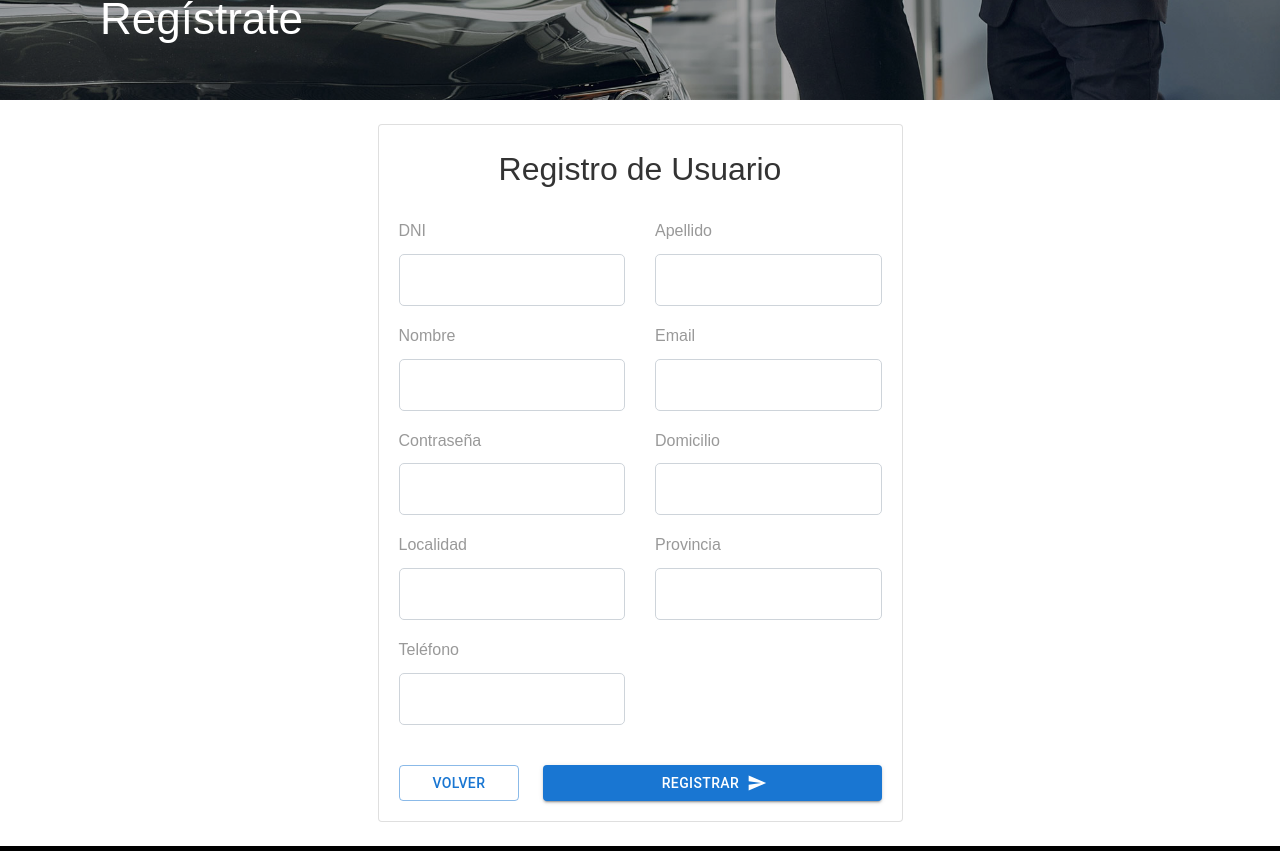
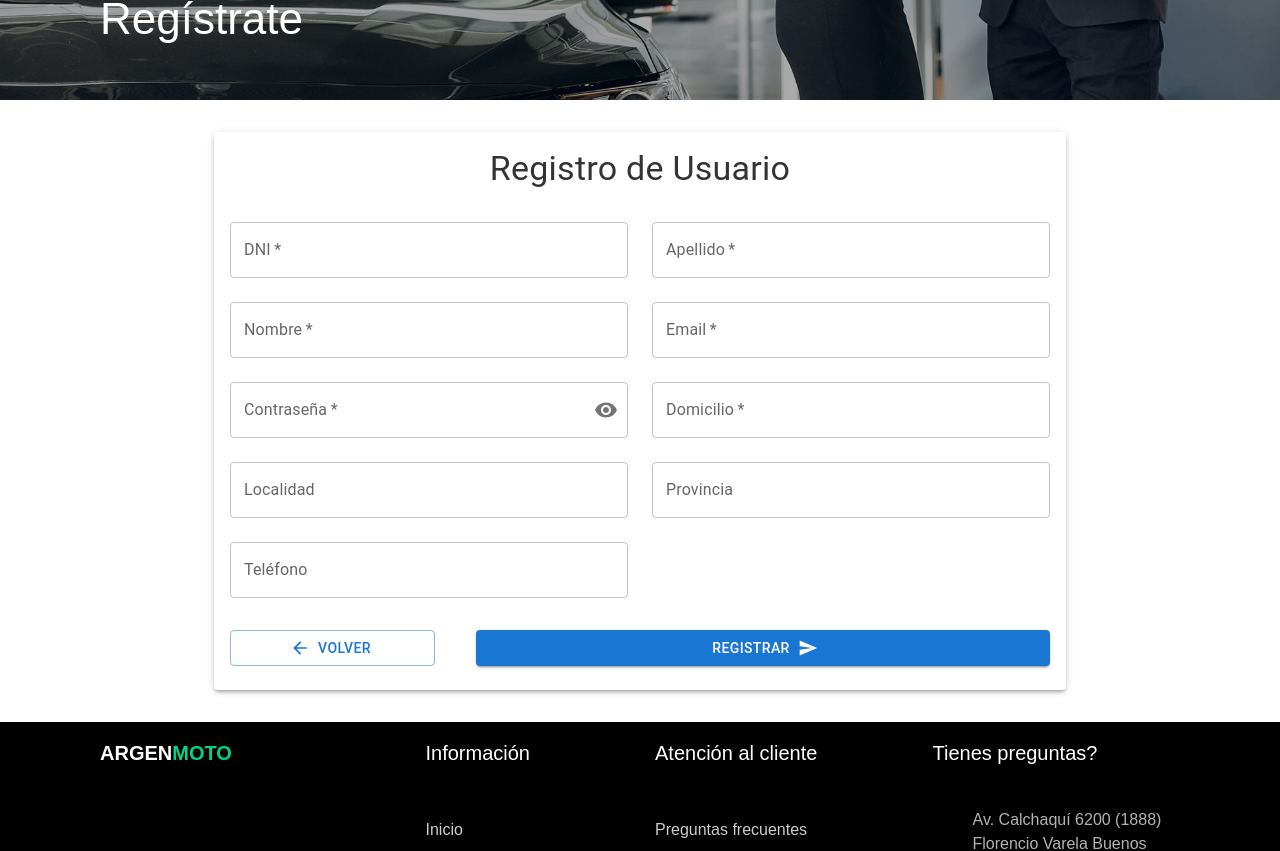
Before and after one commit to r1ky131115/Site-ArgenMoto, a React (Create React App) app: page /register in a window 1280 px wide. Shown: the part 500-1351 px from the top of the page. Built offline with nearby package versions, Linux system fonts and the light colour scheme.

Commit message:
Se mejora componente de registro.

```diff
--- a/package.json
+++ b/package.json
@@ -17,6 +17,7 @@
     "axios": "^1.7.7",
     "date-fns": "^2.29.2",
     "dayjs": "^1.11.13",
+    "formik": "^2.4.6",
     "lucide-react": "^0.454.0",
     "react": "^18.3.1",
     "react-dom": "^18.3.1",
@@ -24,7 +25,8 @@
     "react-router-dom": "^6.27.0",
     "react-scripts": "^5.0.1",
     "typescript": "^4.9.5",
-    "web-vitals": "^2.1.4"
+    "web-vitals": "^2.1.4",
+    "yup": "^1.4.0"
   },
   "scripts": {
     "start": "react-scripts start",
--- a/src/components/RegisterForm/RegisterForm.tsx
+++ b/src/components/RegisterForm/RegisterForm.tsx
@@ -1,53 +1,112 @@
 import React, { useState } from 'react';
 import { useNavigate } from 'react-router-dom';
 import { createUser } from '../../services/UserAPI';
+import { useFormik } from 'formik';
+import * as Yup from 'yup';
 import SuccessModal from '../Modal/Success/SuccessModal';
-import Button from '@mui/material/Button';
-import SendIcon from '@mui/icons-material/Send';
-import { Alert } from '@mui/material';
+import {
+  Box,
+  Button,
+  Card,
+  CardContent,
+  Container,
+  Grid,
+  TextField,
+  Typography,
+  Alert,
+  CircularProgress,
+  IconButton,
+  InputAdornment,
+} from '@mui/material';
+import {
+  Send as SendIcon,
+  ArrowBack as ArrowBackIcon,
+  Visibility as VisibilityIcon,
+  VisibilityOff as VisibilityOffIcon,
+} from '@mui/icons-material';
+
+interface UserData {
+  numeroDocumento: string;
+  apellido: string;
+  nombre: string;
+  domicilio: string;
+  localidad: string;
+  provincia: string;
+  telefono: string;
+  email: string;
+  passwordHash: string;
+}
+
+// Definimos los campos requeridos
+const requiredFields = [
+  'numeroDocumento',
+  'apellido',
+  'nombre',
+  'email',
+  'passwordHash',
+  'domicilio'
+];
+
+const validationSchema = Yup.object({
+  numeroDocumento: Yup.string()
+    .matches(/^\d{7,8}$/, 'DNI debe tener 7 u 8 dígitos')
+    .required('DNI es requerido'),
+  apellido: Yup.string()
+    .min(2, 'Apellido debe tener al menos 2 caracteres')
+    .matches(/^[a-zA-ZñÑáéíóúÁÉÍÓÚ\s]+$/, 'Apellido solo puede contener letras')
+    .required('Apellido es requerido'),
+  nombre: Yup.string()
+    .min(2, 'Nombre debe tener al menos 2 caracteres')
+    .matches(/^[a-zA-ZñÑáéíóúÁÉÍÓÚ\s]+$/, 'Nombre solo puede contener letras')
+    .required('Nombre es requerido'),
+  email: Yup.string()
+    .email('Email inválido')
+    .required('Email es requerido'),
+  passwordHash: Yup.string()
+    .min(8, 'La contraseña debe tener al menos 8 caracteres')
+    .matches(/[0-9]/, 'La contraseña debe contener al menos un número')
+    .matches(/[A-Z]/, 'La contraseña debe contener al menos una letra mayúscula')
+    .matches(/[a-z]/, 'La contraseña debe contener al menos una letra minúscula')
+    .matches(/[^A-Za-z0-9]/, 'La contraseña debe contener al menos un carácter especial')
+    .required('Contraseña es requerida'),
+  domicilio: Yup.string()
+    .min(5, 'Domicilio debe tener al menos 5 caracteres')
+    .required('Domicilio es requerido'),
+  localidad: Yup.string(),
+  provincia: Yup.string(),
+  telefono: Yup.string()
+    .matches(/^\+?[0-9]{10,}$/, 'Teléfono inválido'),
+});
 
 const RegisterForm: React.FC = () => {
   const navigate = useNavigate();
-  const [dni, setDni] = useState('');
-  const [lastName, setLastName] = useState('');
-  const [firstName, setFirstName] = useState('');
-  const [address, setAddress] = useState('');
-  const [city, setCity] = useState('');
-  const [province, setProvince] = useState('');
-  const [phone, setPhone] = useState('');
-  const [email, setEmail] = useState('');
-  const [password, setPassword] = useState('');
+  const [showPassword, setShowPassword] = useState(false);
   const [error, setError] = useState<string | null>(null);
-  const [loading, setLoading] = useState(false);
   const [showSuccessModal, setShowSuccessModal] = useState(false);
 
-  const handleSubmit = async (e: React.FormEvent) => {
-    e.preventDefault();
+  const formik = useFormik({
+    initialValues: {
+      numeroDocumento: '',
+      apellido: '',
+      nombre: '',
+      domicilio: '',
+      localidad: '',
+      provincia: '',
+      telefono: '',
+      email: '',
+      passwordHash: '',
+    },
+    validationSchema: validationSchema,
+    onSubmit: async (values) => {
       setError(null);
-    setLoading(true);
-
       try {
-      const userData = {
-        numeroDocumento: dni,
-        apellido: lastName,
-        nombre: firstName,
-        domicilio: address,
-        localidad: city,
-        provincia: province,
-        telefono: phone,
-        email: email,
-        passwordHash: password
-      };
-
-      await createUser(userData);
+        await createUser(values);
         setShowSuccessModal(true);
       } catch (error: any) {
-      setError(error.message);
-    } finally {
-      setLoading(false);
+        setError(error.message || 'Ha ocurrido un error durante el registro');
       }
-
-  };
+    },
+  });
 
   const handleModalClose = () => {
     setShowSuccessModal(false);
@@ -55,130 +114,102 @@ const RegisterForm: React.FC = () => {
     window.scrollTo(0, 0);
   };
 
+  const togglePasswordVisibility = () => {
+    setShowPassword(!showPassword);
+  };
+
+  const formFields = [
+    { id: 'numeroDocumento', label: 'DNI', type: 'text' },
+    { id: 'apellido', label: 'Apellido', type: 'text' },
+    { id: 'nombre', label: 'Nombre', type: 'text' },
+    { id: 'email', label: 'Email', type: 'email' },
+    {
+      id: 'passwordHash',
+      label: 'Contraseña',
+      type: showPassword ? 'text' : 'password',
+      endAdornment: (
+        <InputAdornment position="end">
+          <IconButton
+            aria-label="toggle password visibility"
+            onClick={togglePasswordVisibility}
+            edge="end"
+          >
+            {showPassword ? <VisibilityOffIcon /> : <VisibilityIcon />}
+          </IconButton>
+        </InputAdornment>
+      )
+    },
+    { id: 'domicilio', label: 'Domicilio', type: 'text' },
+    { id: 'localidad', label: 'Localidad', type: 'text' },
+    { id: 'provincia', label: 'Provincia', type: 'text' },
+    { id: 'telefono', label: 'Teléfono', type: 'tel' },
+  ];
+
   return (
-    <>
-      <form className="register-form container mt-4 mb-4" onSubmit={handleSubmit}>
-        <div className="row justify-content-center">
-          <div className="col-md-8 col-lg-6">
-            <div className="card">
-              <div className="card-body">
-                <h2 className="card-title text-center mb-4">Registro de Usuario</h2>
+    <Container maxWidth="md" sx={{ py: 4 }}>
+      <Box component="form" onSubmit={formik.handleSubmit} noValidate>
+        <Card elevation={3}>
+          <CardContent>
+            <Typography
+              variant="h4"
+              component="h1"
+              gutterBottom
+              align="center"
+              sx={{ mb: 4 }}
+            >
+              Registro de Usuario
+            </Typography>
 
-                <div className="form-container row">
-                  <div className="col-md-6 mb-3">
-                    <label htmlFor="dni" className="form-label">DNI</label>
-                    <input
-                      type="text"
-                      className="form-control"
-                      id="dni"
-                      value={dni}
-                      onChange={(e) => setDni(e.target.value)}
-                      required
+            <Grid container spacing={3}>
+              {formFields.map((field) => (
+                <Grid item xs={12} sm={6} key={field.id}>
+                  <TextField
+                    id={field.id}
+                    name={field.id}
+                    label={field.label}
+                    type={field.type}
+                    fullWidth
+                    variant="outlined"
+                    value={formik.values[field.id as keyof UserData]}
+                    onChange={formik.handleChange}
+                    onBlur={formik.handleBlur}
+                    error={
+                      formik.touched[field.id as keyof UserData] &&
+                      Boolean(formik.errors[field.id as keyof UserData])
+                    }
+                    helperText={
+                      formik.touched[field.id as keyof UserData] &&
+                      formik.errors[field.id as keyof UserData]
+                    }
+                    InputProps={field.endAdornment ? { endAdornment: field.endAdornment } : undefined}
+                    required={requiredFields.includes(field.id)}
                   />
-                  </div>
+                </Grid>
+              ))}
+            </Grid>
 
-                  <div className="col-md-6 mb-3">
-                    <label htmlFor="lastName" className="form-label">Apellido</label>
-                    <input
-                      type="text"
-                      className="form-control"
-                      id="lastName"
-                      value={lastName}
-                      onChange={(e) => setLastName(e.target.value)}
-                      required
-                    />
-                  </div>
+            {error && (
+              <Alert
+                severity="error"
+                sx={{ mt: 3 }}
+                onClose={() => setError(null)}
+              >
+                {error}
+              </Alert>
+            )}
 
-                  <div className="col-md-6 mb-3">
-                    <label htmlFor="firstName" className="form-label">Nombre</label>
-                    <input
-                      type="text"
-                      className="form-control"
-                      id="firstName"
-                      value={firstName}
-                      onChange={(e) => setFirstName(e.target.value)}
-                      required
-                    />
-                  </div>
-
-                  <div className="col-md-6 mb-3">
-                    <label htmlFor="email" className="form-label">Email</label>
-                    <input
-                      type="email"
-                      className="form-control"
-                      id="email"
-                      value={email}
-                      onChange={(e) => setEmail(e.target.value)}
-                      required
-                    />
-                  </div>
-
-                  <div className="col-md-6 mb-3">
-                    <label htmlFor="password" className="form-label">Contraseña</label>
-                    <input
-                      type="password"
-                      className="form-control"
-                      id="password"
-                      value={password}
-                      onChange={(e) => setPassword(e.target.value)}
-                      required
-                    />
-                  </div>
-
-                  <div className="col-md-6 mb-3">
-                    <label htmlFor="address" className="form-label">Domicilio</label>
-                    <input
-                      type="text"
-                      className="form-control"
-                      id="address"
-                      value={address}
-                      onChange={(e) => setAddress(e.target.value)}
-                      required
-                    />
-                  </div>
-
-                  <div className="col-md-6 mb-3">
-                    <label htmlFor="city" className="form-label">Localidad</label>
-                    <input
-                      type="text"
-                      className="form-control"
-                      id="city"
-                      value={city}
-                      onChange={(e) => setCity(e.target.value)}
-                    />
-                  </div>
-
-                  <div className="col-md-6 mb-3">
-                    <label htmlFor="province" className="form-label">Provincia</label>
-                    <input
-                      type="text"
-                      className="form-control"
-                      id="province"
-                      value={province}
-                      onChange={(e) => setProvince(e.target.value)}
-                    />
-                  </div>
-
-                  <div className="col-md-6 mb-3">
-                    <label htmlFor="phone" className="form-label">Teléfono</label>
-                    <input
-                      type="text"
-                      className="form-control"
-                      id="phone"
-                      value={phone}
-                      onChange={(e) => setPhone(e.target.value)}
-                    />
-                  </div>
-                </div>
-
-                {error &&
-                  <Alert severity="error">{error}</Alert>
-                }
-
-                <div className="d-flex justify-content-between mt-4 gap-3">
+            <Box
+              sx={{
+                display: 'flex',
+                justifyContent: 'space-between',
+                mt: 4,
+                gap: 2
+              }}
+            >
               <Button
                 variant="outlined"
-                    href='/'
+                onClick={() => navigate('/')}
+                startIcon={<ArrowBackIcon />}
                 sx={{ width: '25%' }}
               >
                 Volver
@@ -187,25 +218,23 @@ const RegisterForm: React.FC = () => {
               <Button
                 variant="contained"
                 type="submit"
-                    disabled={loading}
-                    endIcon={<SendIcon />}
+                disabled={formik.isSubmitting || !formik.isValid}
+                endIcon={formik.isSubmitting ? <CircularProgress size={20} /> : <SendIcon />}
                 sx={{ width: '70%' }}
               >
-                    {loading ? 'Registrando...' : 'Registrar'}
+                {formik.isSubmitting ? 'Registrando...' : 'Registrar'}
               </Button>
-                </div>
-              </div>
-            </div>
-          </div>
-        </div>
-      </form>
+            </Box>
+          </CardContent>
+        </Card>
+      </Box>
 
       <SuccessModal
         isOpen={showSuccessModal}
         onClose={handleModalClose}
         message="Registro exitoso"
       />
-    </>
+    </Container>
   );
 };
 
```
Also changed, not shown: 1 other file (tests, documents, lock files or other folders). Lines whose indentation alone changed are shown as unchanged.
